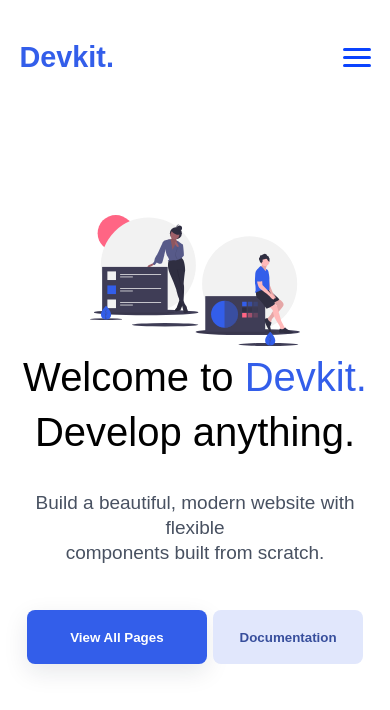
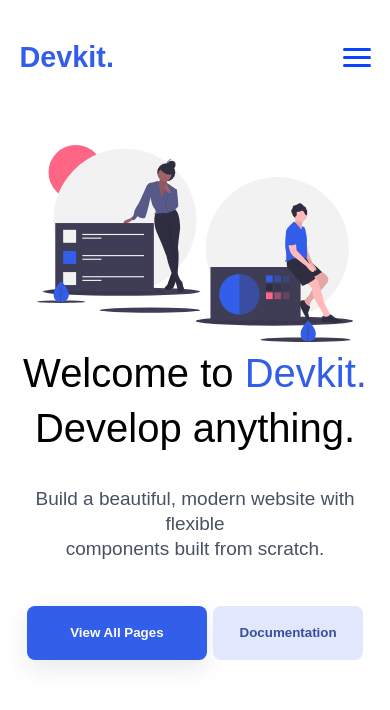
Before and after one commit to JorgeAssafe/landing-page1, a plain HTML site: page index.html in a window 390 px wide. Drawn offline with nearby package versions, Linux system fonts and the light colour scheme.

Commit message:
Update style.css

```diff
--- a/style/style.css
+++ b/style/style.css
@@ -187,15 +187,12 @@ p {
 
   #first-section {
     display: flex;
-    margin-top: 100px;
+    margin-top: 30px;
     flex-direction: column-reverse;
     text-align: center;
     width: 90vw;
   }
-
-  #team-img {
-  }
   #team-img img {
-    width: 60%;
+    width: 90%;
   }
 }
```
